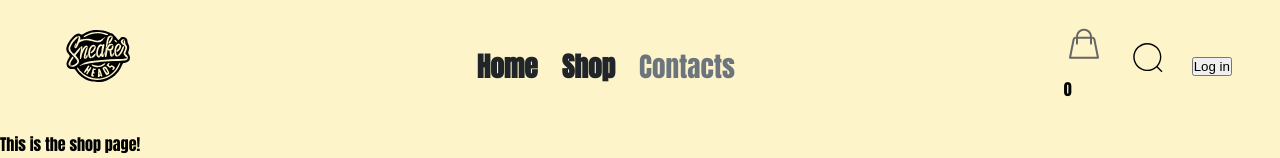
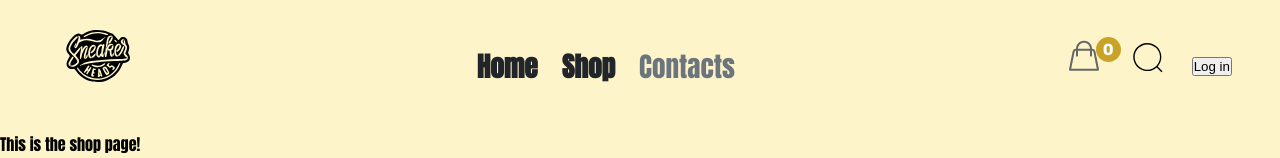
Before and after one commit to nickonyi/Shopping-Cart, a React (Vite) app: page /Shopping-Cart/shop in a window 1280 px wide. Shown: the top 158 px of the page. Built offline with nearby package versions, Linux system fonts and the light colour scheme.

Commit message:
working on header

```diff
--- a/src/styles/style.scss
+++ b/src/styles/style.scss
@@ -64,6 +64,25 @@ header {
   .title {
     font-size: 2.7rem;
   }
+  .cart-icon {
+    position: relative;
+    .cart-amount {
+      position: absolute;
+      top: -7px;
+      right: -17px;
+      width: 25px;
+      height: 25px;
+      border-radius: 50%;
+      background: $yelllow;
+      z-index: 1;
+      display: flex;
+      justify-content: center;
+      align-items: center;
+      color: #fff;
+      font-weight: 700;
+      font-family: $second-font;
+    }
+  }
 
   .nav {
     cursor: pointer;
@@ -91,3 +110,12 @@ header {
     }
   }
 }
+
+.btn {
+  cursor: pointer;
+  transition: all 0.2s ease;
+  &:hover {
+    transform: translate(-0.5rem, -0.5rem);
+    box-shadow: 0.5rem 0.5rem 0 $grey;
+  }
+}
```
